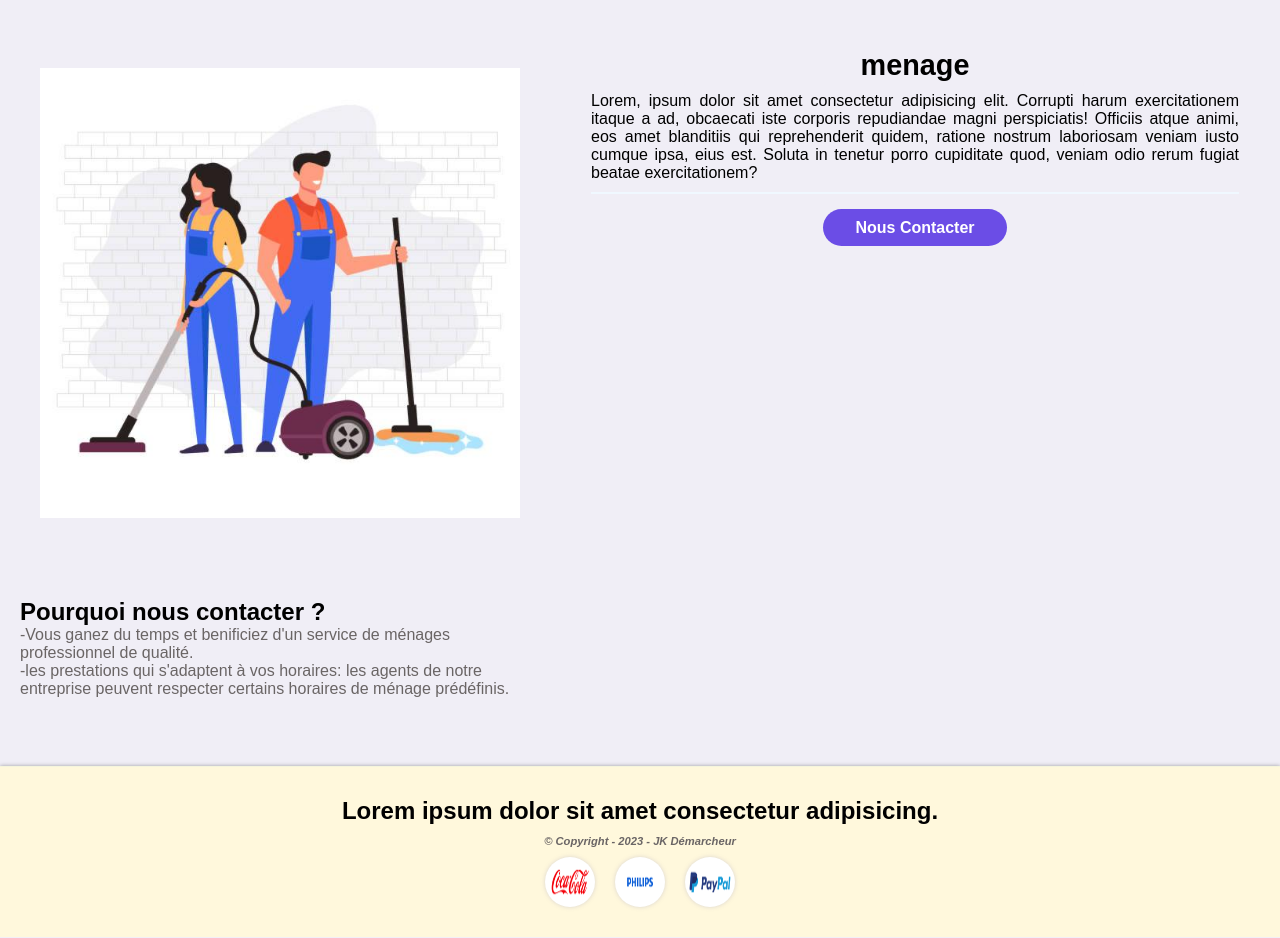
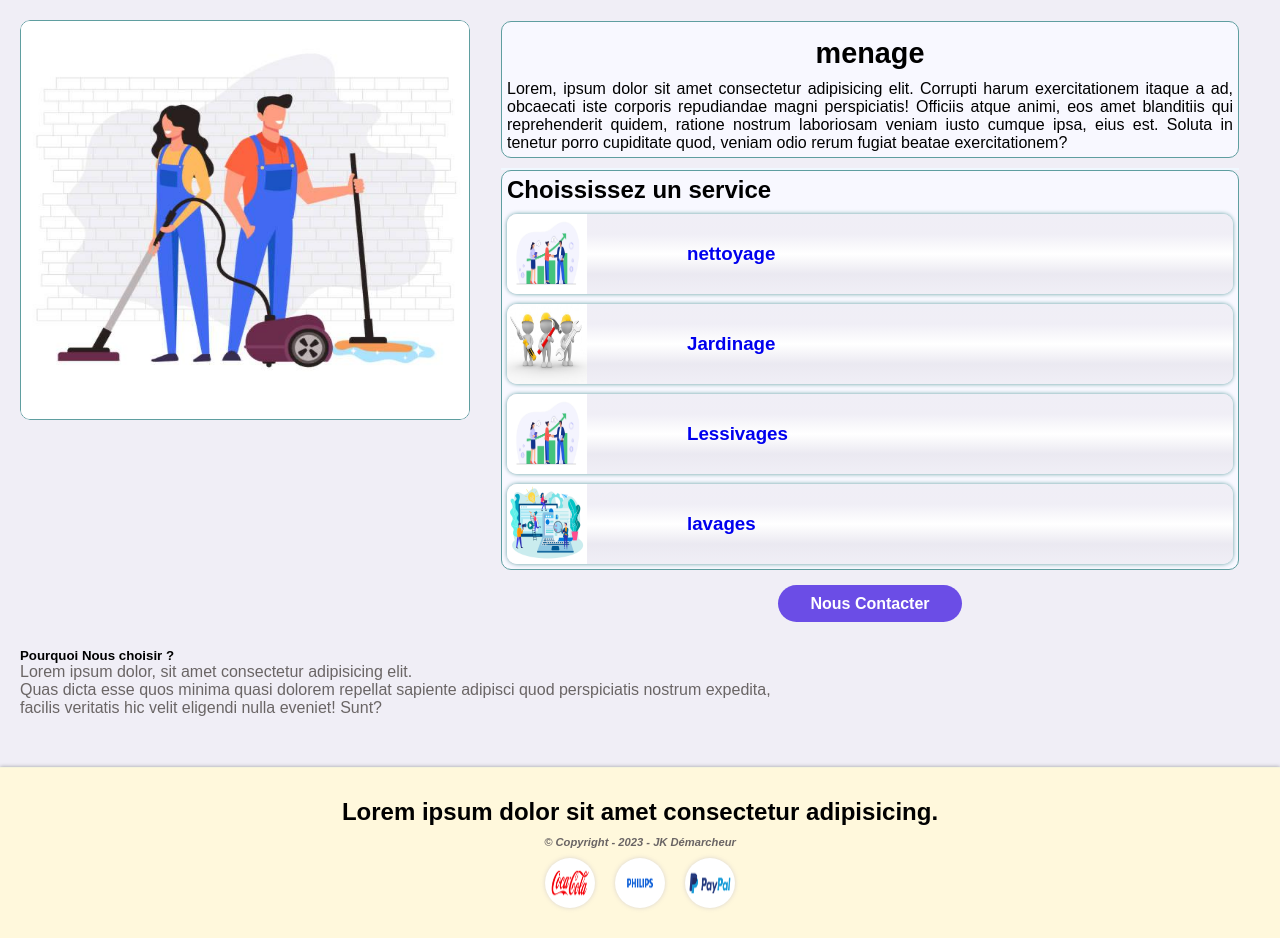
Before and after one commit to jeangithub2023/demarcheur, a Django app: page /1/detail in a window 1280 px wide. Shown: the part 64-1002 px from the top of the page. Run offline with Django 4.2, Linux system fonts and the light colour scheme; data comes from the database, SQL or seed files in the repository; both versions use the stored data as it was after the commit.

Commit message:
premiere sauvegarde

```diff
--- a/menage/static/menage/css/style.css
+++ b/menage/static/menage/css/style.css
@@ -21,7 +21,7 @@
     padding: 0px 20%;
     text-align: center;
 }
-.service{
+.menu{
     display: flex;
     flex-wrap: wrap;
     justify-content: center;
@@ -52,7 +52,7 @@
     flex-direction: column;
     text-align: center;
 }
-.service-name{
+.menu-name{
     font-size: 1.2rem;
     padding: 10px 0px;
     text-align: center;
@@ -72,29 +72,68 @@
     justify-content: center;
     align-items: center;
     padding: 20px;
+    flex-direction: column;
 }
 .detail-container{
     display: grid;
-    grid-template-columns: 500px 1fr;
-    gap: 50px;
+    grid-template-columns: 450px 1fr;
+    grid-template-rows: auto 1fr;
+    gap: 10px;
 }
 .detail-image{
     width: 100%;
-    padding: 15px 10px;
-    margin: 15px 10px;
     display: flex;
     justify-content: center;
-    align-items: center;
     border-radius: 10px;
     overflow: hidden;
+    height: 400px;
 }
 .detail-image img{
-    max-width: 100%;
+    width: 100%;
+    border-radius: 10px;
+    border: 1px cadetblue solid;
 }
 .detail-cnt{
     padding: 0px 10px;
     margin: 0px 10px;
     border: solid 1px transparent;
+}
+.detail-desc-cnt, .detail-service-cnt{
+    border: 1px cadetblue solid;
+    padding: 5px;
+    background-color: ghostwhite;
+    border-radius: 10px;
+}
+.detail-service-cnt{
+    border: 1px cadetblue solid;
+    display: flex;
+    flex-direction: column;
+    gap: 10px;
+}
+.card-service{
+    position: relative;
+    display: flex;
+    width: 100%;
+    height: 80px;
+    box-shadow: 0px 0px 4px cadetblue;
+    gap: 100px;
+    align-items: center;
+    justify-content: flex-start;
+    border-radius: 10px;
+    overflow: hidden;
+    cursor: pointer;
+    background: linear-gradient(var(--color--light),var(--color--light),var(--color--white),hsl(252deg 23% 93%),var(--color--light));
+}
+.card-service img{
+    width: 80px;
+    height: 80px;
+}
+.card-service-body{
+    display: flex;
+    justify-content: flex-start;
+}
+.card-service-body h3{
+    text-align: center;
 }
 .detail-option{
     display: flex;
@@ -107,6 +146,10 @@
     align-items: center;
     justify-content: center;
     text-align: justify;
+}
+
+.pourquoi{
+    grid-column: span 2;
 }
 
 .hidden{
--- a/menage/templates/menage/detail.html
+++ b/menage/templates/menage/detail.html
@@ -4,25 +4,40 @@
 <section class="detail-section">
     <div class="detail-container">
         <div class="detail-image">
-            <img src=" {{ service.image.url }} " alt="Pas d'image">
+            <img src=" {{ menu.image.url }} " alt="Pas d'image">
         </div>
         <div class="detail-cnt">
-            <div class="service-name">
-                <h2> {{service.name}} </h2>
-            </div>
-            <div class="detail-desc">
-                {{service.description}}
+            <div class="detail-desc-cnt">
+                <div class="menu-name">
+                    <h2> {{menu.name}} </h2>
+                </div>
+                <div class="detail-desc">
+                    {{menu.description}}
+                </div>
             </div>
             <hr class="trait">
+            <div class="detail-service-cnt">
+                <h2 class="titre">Choississez un service</h2>
+                {% for service in services %}
+                <a href=" {% url 'menage:menage' service.id %} ">
+                    <div class="card-service">
+                        <img src="{{ service.image.url }}" alt="">
+                        <div class="card-service-body">
+                            <h3> {{ service.name }}</h3>
+                            <!-- <p>{{ service.description|truncatewords:7 }}</p> -->
+                        </div>
+                    </div>
+                </a>
+                {% endfor %}
+            </div>
             <div class="detail-option">
                 <a href="{% url 'menage:contact' %}" class="btn">Nous Contacter</a>
             </div>
         </div>
-        <div>
-            <h2 class="titre">Pourquoi nous contacter ?</h2>
-            <p>-Vous ganez du temps et benificiez d'un service de ménages professionnel de qualité. <br>
-            -les prestations qui s'adaptent à vos horaires: les agents de notre entreprise peuvent respecter certains horaires de ménage prédéfinis.
-            </p>
+        <!-- <div></div> -->
+        <div class="pourquoi">
+            <h5>Pourquoi Nous choisir ?</h5>
+            <p>Lorem ipsum dolor, sit amet consectetur adipisicing elit. <br> Quas dicta esse quos minima quasi dolorem repellat sapiente adipisci quod perspiciatis nostrum expedita, <br> facilis veritatis hic velit eligendi nulla eveniet! Sunt?</p>
         </div>
     </div>
 </section>
--- a/menage/templates/menage/index.html
+++ b/menage/templates/menage/index.html
@@ -9,14 +9,14 @@
 <div class="slogan">
     Nous vous aidons dans votre quotidient
 </div>
-<div class="container-service">
-    <section class="service">
+<div class="container-menu">
+    <section class="menu">
         {% for menu in menus %}
         <a href=" {% url 'menage:detail' menu.id %} ">
             <div class="card hidden">
                 <img src=" {{ menu.image.url }} " alt="Pas d'image">
                 <div class="card-body">
-                    <h2 class="service-name">{{ menu.name }}</h2>
+                    <h2 class="menu-name">{{ menu.name }}</h2>
                     <p> {{menu.description|truncatewords:30}}</p>
                 </div>
             </div>
--- a/menage/urls.py
+++ b/menage/urls.py
@@ -1,10 +1,11 @@
 from django.urls import path
-from menage.views import contact, detail, index
+from menage.views import contact, detail, index, menage
 
 app_name='menage'
 
 urlpatterns = [
     path('', index, name='home'),
     path('<int:id>/detail', detail, name='detail'),
+    path('<int:id>/menage', menage, name='menage'),
     path('contact/', contact, name='contact'),
 ]
--- a/menage/views.py
+++ b/menage/views.py
@@ -1,6 +1,6 @@
 from django.shortcuts import render, get_object_or_404
 
-from menage.models import Menus
+from menage.models import Menus, Services
 
 # Create your views here.
 
@@ -12,11 +12,22 @@ def index(request):
     return render(request,'menage/index.html', context)
 
 def detail(request, id):
-    service=get_object_or_404(Menus,id=id)
+    menu=get_object_or_404(Menus,id=id)
+    print(menu)
+    services=Services.objects.filter(menu=menu)
+    print(services)
     context={
-        "service": service
+        "menu": menu,
+        "services": services
     }
     return render(request,'menage/detail.html', context)
 
 def contact(request):
     return render(request, 'menage/contact.html')
+
+def menage(request,id):
+    service=get_object_or_404(Services,id=id)
+    context={
+        "service": service
+    }
+    return render(request,'menage/menage.html',context)
```
Also changed, not shown: menage/templates/menage/menage.html (added, +32 -0 lines), db.sqlite3, media/media/demarcheur_01qEDw8.jpg (added).
